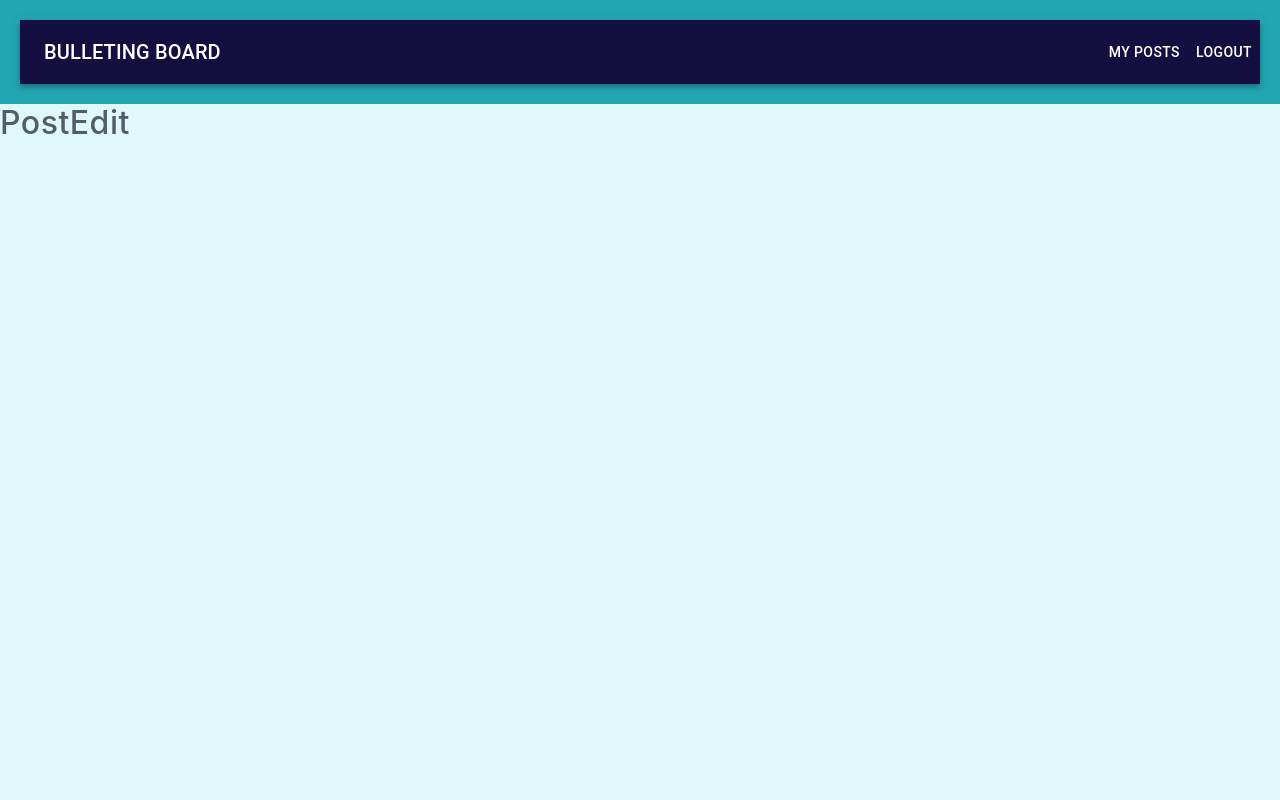
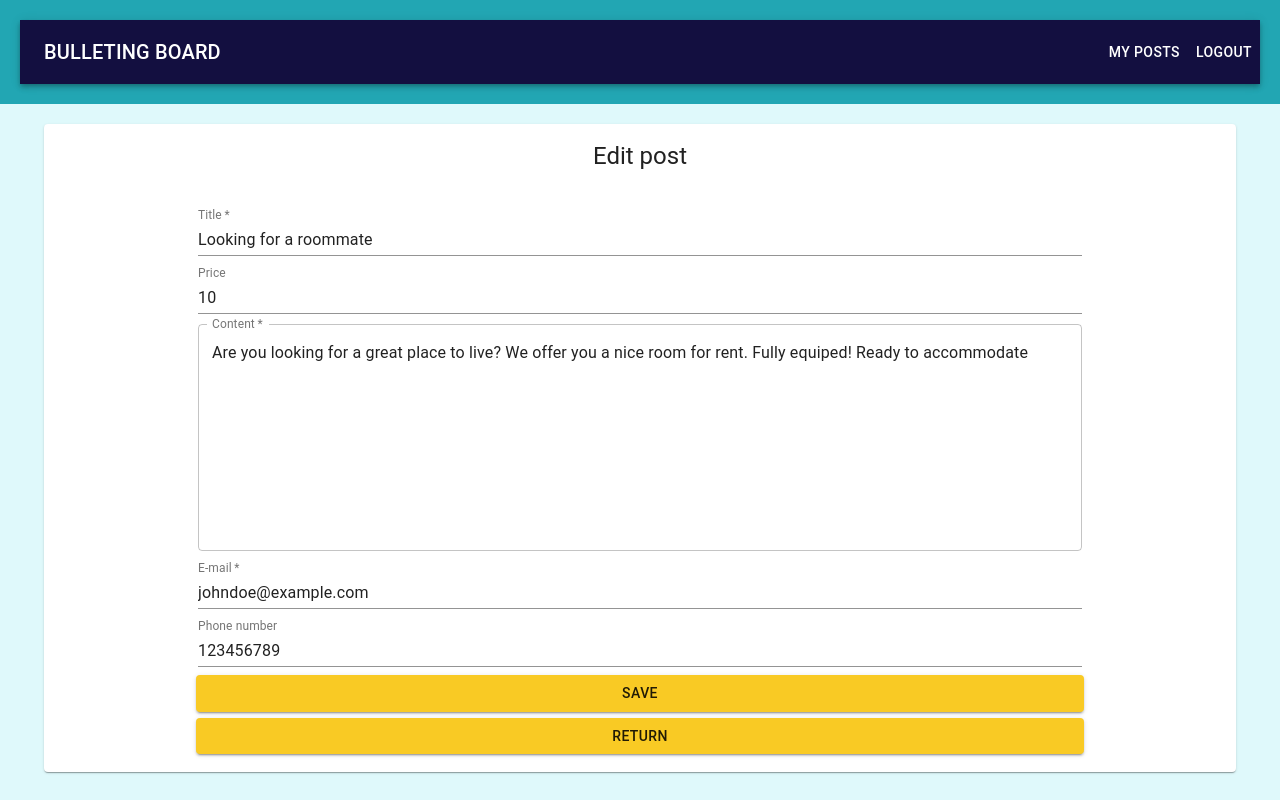
Before and after one commit to m-kw/bulletinBoard, a React (Create React App) app: page /post/1/edit in a window 1280 px wide. Built offline with nearby package versions, Linux system fonts and the light colour scheme.

Commit message:
Create view of PostEdit component

```diff
--- a/src/components/views/PostEdit/PostEdit.js
+++ b/src/components/views/PostEdit/PostEdit.js
@@ -1,37 +1,136 @@
 import React from 'react';
 import PropTypes from 'prop-types';
 
+import Container from '@material-ui/core/Container';
+import Card from '@material-ui/core/Card';
+import CardHeader from '@material-ui/core/CardHeader';
+import TextField from '@material-ui/core/TextField';
+import Button from '@material-ui/core/Button';
+
 import clsx from 'clsx';
 
-// import { connect } from 'react-redux';
-// import { reduxSelector, reduxActionCreator } from '../../../redux/exampleRedux.js';
+import { connect } from 'react-redux';
+import { getAll } from '../../../redux/postsRedux.js';
 
 import styles from './PostEdit.module.scss';
 
-const Component = ({className, children}) => (
-  <div className={clsx(className, styles.root)}>
-    <h2>PostEdit</h2>
-    {children}
-  </div>
-);
+const Component = ({ className, posts, updatePost, match }) => {
+
+  const postArray = posts.filter(el => el.id === match.params.id);
+
+  const [post, setPost] = React.useState(postArray[0]);
+
+  // const today = new Date();
+  // const day = today.getDate();
+  // const month = today.getMonth();
+  // const year = today.getFullYear();
+  // const date = day + '/' + month + '/' + year;
+
+  const titleProps = {
+    minLength: 10,
+  };
+
+  const contentProps = {
+    minLength: 20,
+  };
+
+  const handleSubmit = async (e) => {
+    e.preventDefault();
+
+    await updatePost(post);
+  };
+
+  const handleChange = async (event, name) => {
+    await setPost({
+      ...post,
+      [name]: event.target.value,
+    });
+  };
+
+  return (
+    <div className={clsx(className, styles.root)}>
+      <Container maxWidth="lg">
+
+        <Card className={styles.card}>
+
+          <CardHeader title="Edit post" />
+
+          <form className={styles.form} onSubmit={e => handleSubmit(e)}>
+            <TextField
+              id="title"
+              label="Title"
+              required
+              inputProps={titleProps}
+              value={post.title}
+              onChange={e => handleChange(e, 'title')}
+            />
+            <TextField
+              id="price"
+              label="Price"
+              type="number"
+              value={post.price}
+              onChange={e => handleChange(e, 'price')}
+            />
+            <TextField
+              variant="outlined"
+              multiline
+              id="content"
+              inputProps={contentProps}
+              label="Content"
+              placeholder="Write your post here"
+              rows="10"
+              required
+              value={post.content}
+              onChange={e => handleChange(e, 'content')}
+
+            />
+            <TextField
+              id="mail"
+              label="E-mail"
+              type="email"
+              required
+              value={post.mail}
+              onChange={e => handleChange(e, 'mail')}
+            />
+            <TextField
+              id="phone"
+              label="Phone number"
+              type="number"
+              value={post.phone}
+              onChange={e => handleChange(e, 'phone')}
+            />
+            <Button type="submit" color="secondary" variant="contained" className={styles.button}>Save</Button>
+            <Button color="secondary" href="/" variant="contained" className={styles.button}>Return</Button>
+          </form>
+        </Card>
+      </Container>
+    </div>
+  );
+};
 
 Component.propTypes = {
-  children: PropTypes.node,
   className: PropTypes.string,
+  posts: PropTypes.array,
+  updatePost: PropTypes.func,
+  match: PropTypes.shape({
+    params: PropTypes.shape({
+      id: PropTypes.string,
+    }),
+  }),
 };
 
-// const mapStateToProps = state => ({
-//   someProp: reduxSelector(state),
+const mapStateToProps = state => ({
+  posts: getAll(state),
+});
+
+// const mapDispatchToProps = dispatch => ({
+//   updatePost: post => dispatch(updatePost(post)),
 // });
 
-// const mapDispatchToProps = dispatch => ({
-//   someAction: arg => dispatch(reduxActionCreator(arg)),
-// });
-
-// const Container = connect(mapStateToProps, mapDispatchToProps)(Component);
+const PostEditContainer = connect(mapStateToProps)(Component);
 
 export {
-  Component as PostEdit,
-  // Container as PostEdit,
+  // Component as PostEdit,
+  PostEditContainer as PostEdit,
   Component as PostEditComponent,
 };
--- a/src/components/views/PostEdit/PostEdit.module.scss
+++ b/src/components/views/PostEdit/PostEdit.module.scss
@@ -1,4 +1,27 @@
 @import '../../../styles/settings.scss';
 
-// .root {
-// }
+.root {
+  margin: 20px;
+
+  .card {
+    display: flex;
+    flex-direction: column;
+    justify-content: center;
+    align-items: center;
+
+    .form {
+      display: flex;
+      flex-direction: column;
+      width: 75%;
+      margin: 15px;
+
+      > div {
+        margin: 5px;
+      }
+
+      .button {
+        margin: 3px;
+      }
+    }
+  }
+}
--- a/src/redux/initialState.js
+++ b/src/redux/initialState.js
@@ -12,7 +12,7 @@ export const initialState = {
         status: 'published',
         image: 'https://i.ibb.co/MRwRfY3/simon-abrams-e-Mnddgd3pj-Q-unsplash.jpg',
         userId: '1',
-        price: '$10',
+        price: '10',
       },
       {
         id: '2',
@@ -23,7 +23,7 @@ export const initialState = {
         mail: 'johndoe@example.com',
         status: 'published',
         userId: '1',
-        price: '$30',
+        price: '30',
       },
       {
         id: '3',
```
Also changed, not shown: 1 other file (tests, documents, lock files or other folders).
